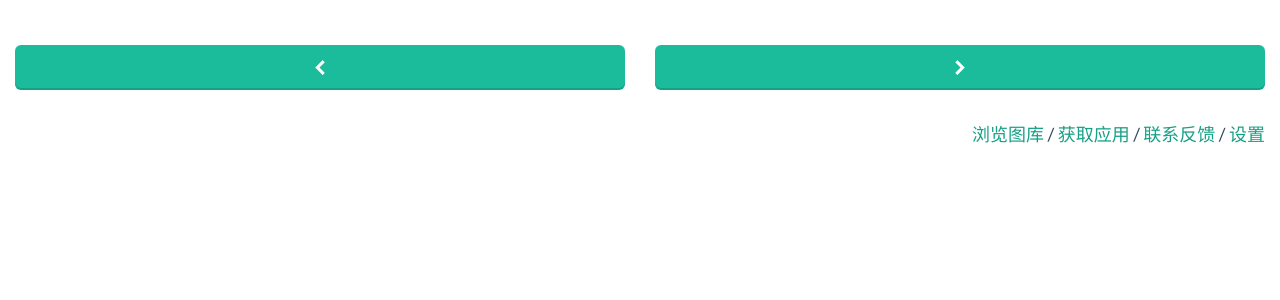
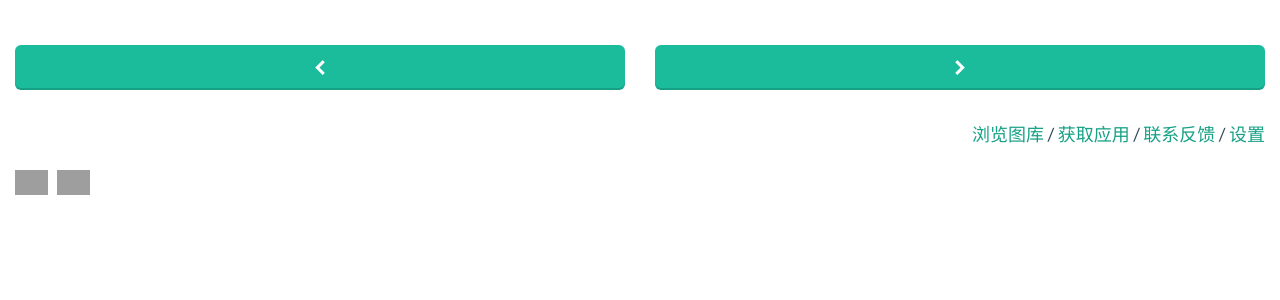
Before and after one commit to bohanyang/homepage-gallery, a PHP site: template Views/date.twig in a window 1280 px wide. Shown: the top 300 px of the page. Run offline with PHP 8.4, Linux system fonts and the light colour scheme; the template is opened without the code that fills it, so the values that code supplies are empty; some libraries are stand-ins or nearby versions; grey boxes are pictures that could not be loaded.

Commit message:
Revert "Update"
This reverts commit 3a1824de12010e6b9e5d7257546ac811af3a13d8.

```diff
--- a/Views/footer.twig
+++ b/Views/footer.twig
@@ -9,6 +9,10 @@
             /
             <a href="/settings/">设置</a>
         </p>
+        <p class="text-left">
+            <a href="https://www.upyun.com/" target="_blank" rel="nofollow"><img src="https://wpdn.bohan.co/assets/069e3dd494162aa4/images/5ceb86514a86485928.png" alt="UPYUN" style="height: 25px; margin-right: 5px;"></a>
+            <a href="https://www.maoyuncloud.com/" target="_blank" rel="nofollow"><img src="https://wpdn.bohan.co/assets/069e3dd494162aa4/images/5ceb85f1945ae33825.png" alt="Maoyun" style="height: 25px;"></a>
+        </p>
     </div>
 </div>
 </div>
```
